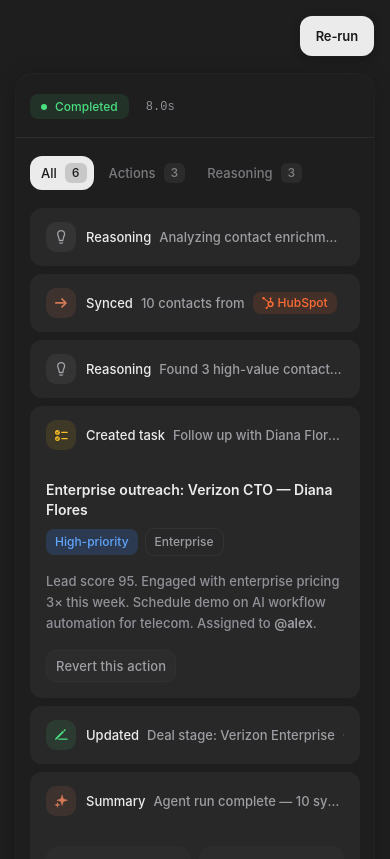
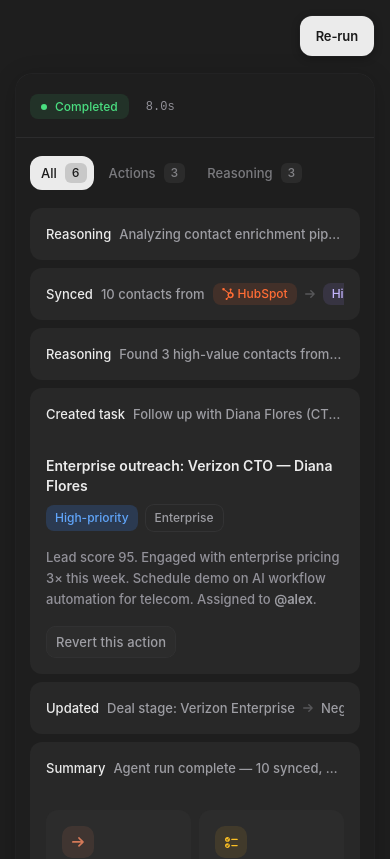
Before and after one commit to mvareva/agent-activity-playground, a React (Vite) app: page / in a window 390 px wide. Shown: the top 859 px of the page. Built offline with nearby package versions, Linux system fonts and the light colour scheme.

Commit message:
fix: hide icon bounding boxes on mobile for full titles

```diff
--- a/src/Prototype.jsx
+++ b/src/Prototype.jsx
@@ -278,7 +278,7 @@
     <div className="hfa-card-wrap" style={{background:t.sf,borderRadius:12,overflow:"hidden"}}>
       <button onClick={() => setOpen(o => !o)} aria-expanded={open} className="hfa-card-btn" style={{display:"flex",alignItems:"center",gap:8,width:"100%",padding:"14px 16px",border:"none",background:"transparent",cursor:"pointer",textAlign:"left",fontSize:13,color:t.tx,minHeight:52,fontFamily:"inherit",transition:"background-color 150ms ease"}}>
         <span style={{display:"inline-flex",alignItems:"center",gap:10,flexShrink:0}}>
-          <span style={{display:"flex",alignItems:"center",justifyContent:"center",width:30,height:30,borderRadius:10,background:itemBg(item,dk)}}>{iconFn ? iconFn(col) : ic.spark(col)}</span>
+          <span className="hfa-icon-box" style={{display:"flex",alignItems:"center",justifyContent:"center",width:30,height:30,borderRadius:10,background:itemBg(item,dk)}}>{iconFn ? iconFn(col) : ic.spark(col)}</span>
           <span style={{color:t.tx,fontWeight:500}}>{item.label}</span>
         </span>
         <span style={{fontWeight:500,color:t.sub,overflow:"hidden",textOverflow:"ellipsis",whiteSpace:"nowrap",minWidth:0,flex:1}}>{item.sum}</span>
@@ -389,6 +389,7 @@
         @media(max-width:480px){
           .hfa-responsive{padding-left:14px!important;padding-right:14px!important}
           .hfa-stats-grid{grid-template-columns:1fr 1fr!important}
+          .hfa-icon-box{display:none!important}
         }
         @media(max-width:360px){
           .hfa-stats-grid{grid-template-columns:1fr!important}
```
